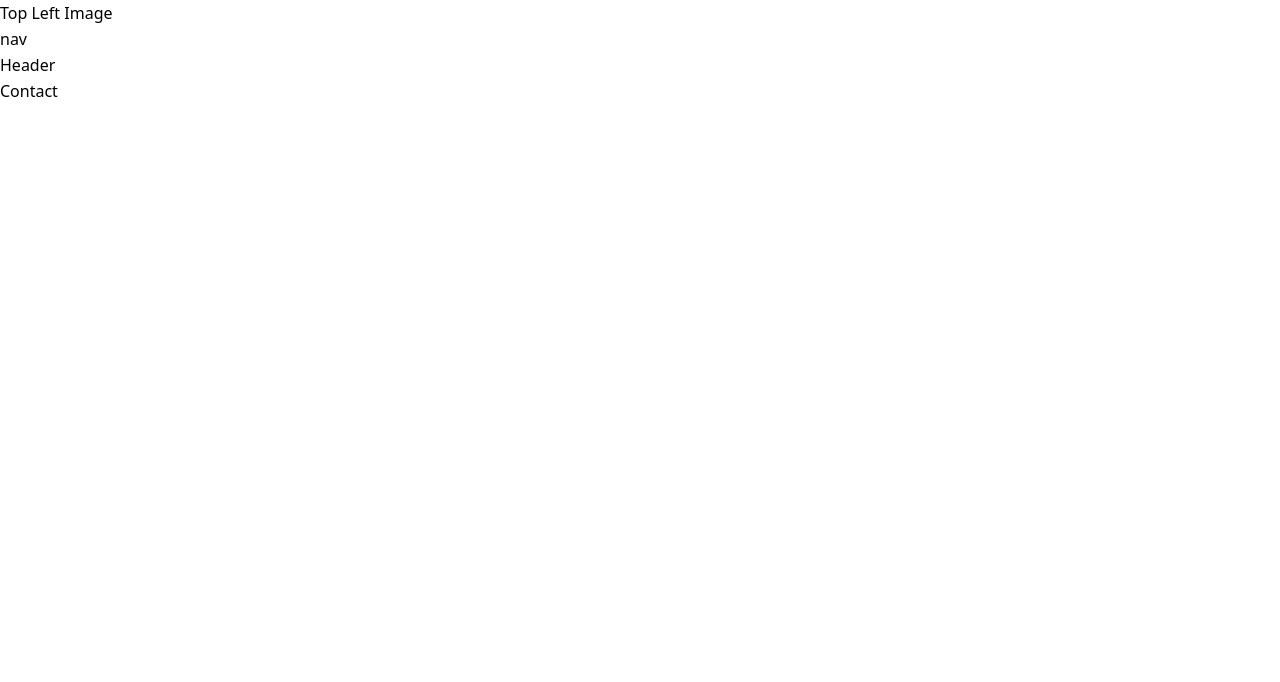
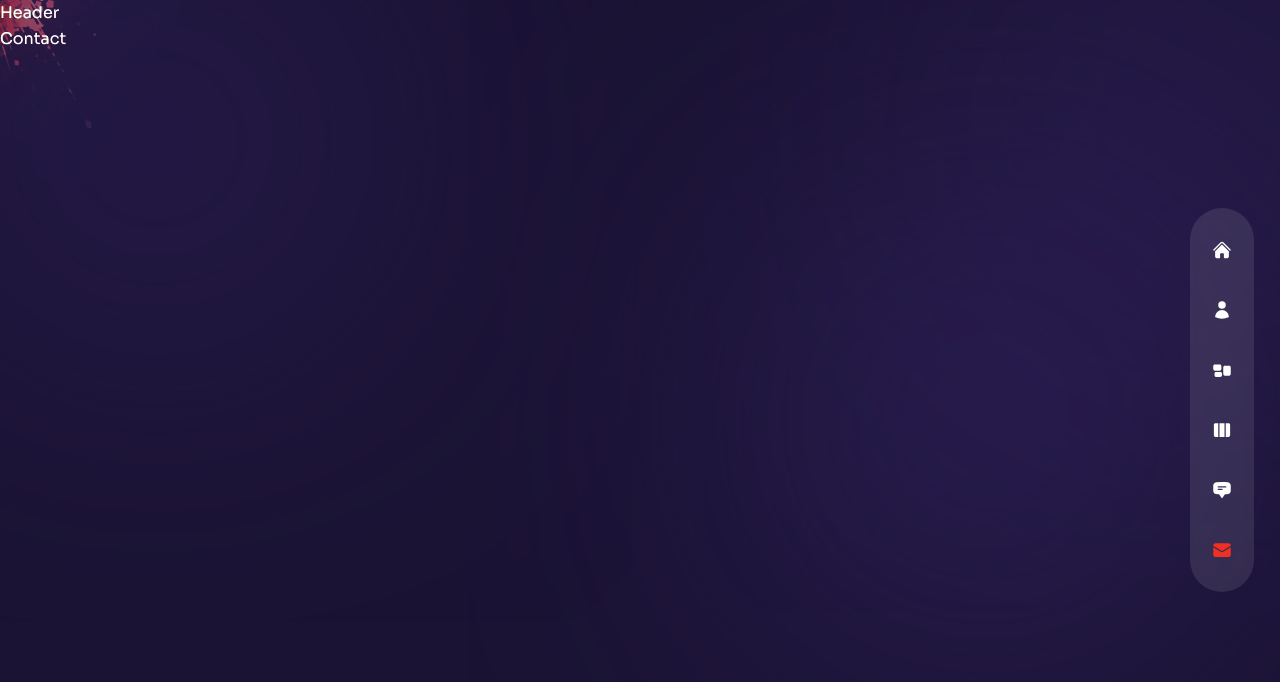
Before and after one commit to shariful10/Next-Portfolio, a Next.js app: page /contact in a window 1280 px wide. Shown: the top 682 px of the page. Built offline with nearby package versions, Linux system fonts and the light colour scheme.

Commit message:
Header Implemented

```diff
--- a/components/Layout.js
+++ b/components/Layout.js
@@ -13,7 +13,7 @@
 
 const Layout = ({ children }) => {
 	return (
-		<div>
+		<div className={`page text-white bg-site bg-cover bg-no-repeat ${sora.variable} font-sora relative`}>
 			<TopLeftImg />
 			<Nav />
 			<Header />
--- a/components/Nav.js
+++ b/components/Nav.js
@@ -1,33 +1,52 @@
-// icons
+// <====<<==== Icons ====>>====>
+
 import {
 	HiHome,
 	HiUser,
+	HiEnvelope,
 	HiViewColumns,
 	HiRectangleGroup,
 	HiChatBubbleBottomCenterText,
-  HiEnvelope,
-} from 'react-icons/hi2';
+} from "react-icons/hi2";
 
-// nav data
+// <====<<==== Nav Data ====>>====>
 export const navData = [
-  { name: 'home', path: '/', icon: <HiHome /> },
-  { name: 'about', path: '/about', icon: <HiUser /> },
-  { name: 'services', path: '/services', icon: <HiRectangleGroup /> },
-  { name: 'work', path: '/work', icon: <HiViewColumns /> },
+	{ name: "home", path: "/", icon: <HiHome /> },
+	{ name: "about", path: "/about", icon: <HiUser /> },
+	{ name: "services", path: "/services", icon: <HiRectangleGroup /> },
+	{ name: "work", path: "/work", icon: <HiViewColumns /> },
 	{
-    name: 'testimonials',
-    path: '/testimonials',
+		name: "testimonials",
+		path: "/testimonials",
 		icon: <HiChatBubbleBottomCenterText />,
 	},
 	{
-    name: 'contact',
-    path: '/contact',
+		name: "contact",
+		path: "/contact",
 		icon: <HiEnvelope />,
 	},
 ];
 
+import Link from "next/link";
+import { useRouter } from "next/router";
+
 const Nav = () => {
-  return <nav>nav</nav>;
+	const router = useRouter();
+	const pathname = router.pathname;
+
+	return (
+		<nav className="flex flex-col items-center xl:justify-center gap-y-4 fixed h-max bottom-0 mt-auto xl:right-[2%] z-50 top-0 w-full xl:w-16 xl:max-w-md xl:h-screen">
+			<div className="flex w-full xl:flex-col items-center justify-between xl:justify-center gap-y-10 px-4 md:px-40 xl:px-0 h-[80px] xl:h-max py-8 bg-white/10 backdrop-blur-sm text-3xl xl:text-xl xl:rounded-full">
+				{navData.map((link, i) => {
+					return (
+						<Link className={`${link.path === pathname && 'text-accent'}`} key={i} href={link.path}>
+              <div>{link.icon}</div>
+						</Link>
+					);
+				})}
+			</div>
+		</nav>
+	);
 };
 
 export default Nav;
--- a/components/TopLeftImg.js
+++ b/components/TopLeftImg.js
@@ -1,5 +1,11 @@
+import Image from "next/image";
+
 const TopLeftImg = () => {
-  return <div>Top Left Image</div>;
+	return (
+		<div className="absolute left-0 top-0 mix-blend-color-dodge z-10 w-[200px] xl:[400px] opacity-50">
+			<Image src="/top-left-img.png" width={400} height={400} alt="" />
+		</div>
+	);
 };
 
 export default TopLeftImg;
```
Lines whose indentation alone changed are shown as unchanged.
